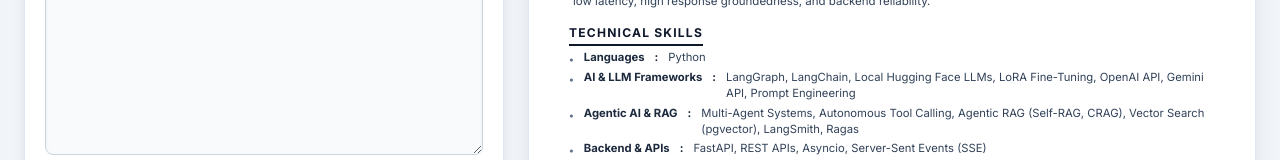
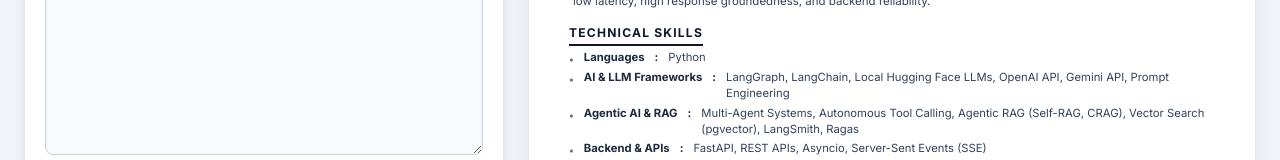
Before and after one commit to sohail22dec/my-resume, a React (Vite) app: page / in a window 1280 px wide. Shown: the part 383-543 px from the top of the page. Built offline with nearby package versions, Linux system fonts and the light colour scheme; no server answers.

Commit message:
docs: add AGENTS.md; remove LoRA Fine-Tuning from skills

```diff
--- a/src/resumeData.ts
+++ b/src/resumeData.ts
@@ -21,7 +21,6 @@
         "LangGraph",
         "LangChain",
         "Local Hugging Face LLMs",
-        "LoRA Fine-Tuning",
         "OpenAI API",
         "Gemini API",
         "Prompt Engineering",
```
Also changed, not shown: 1 other file (tests, documents, lock files or other folders).
